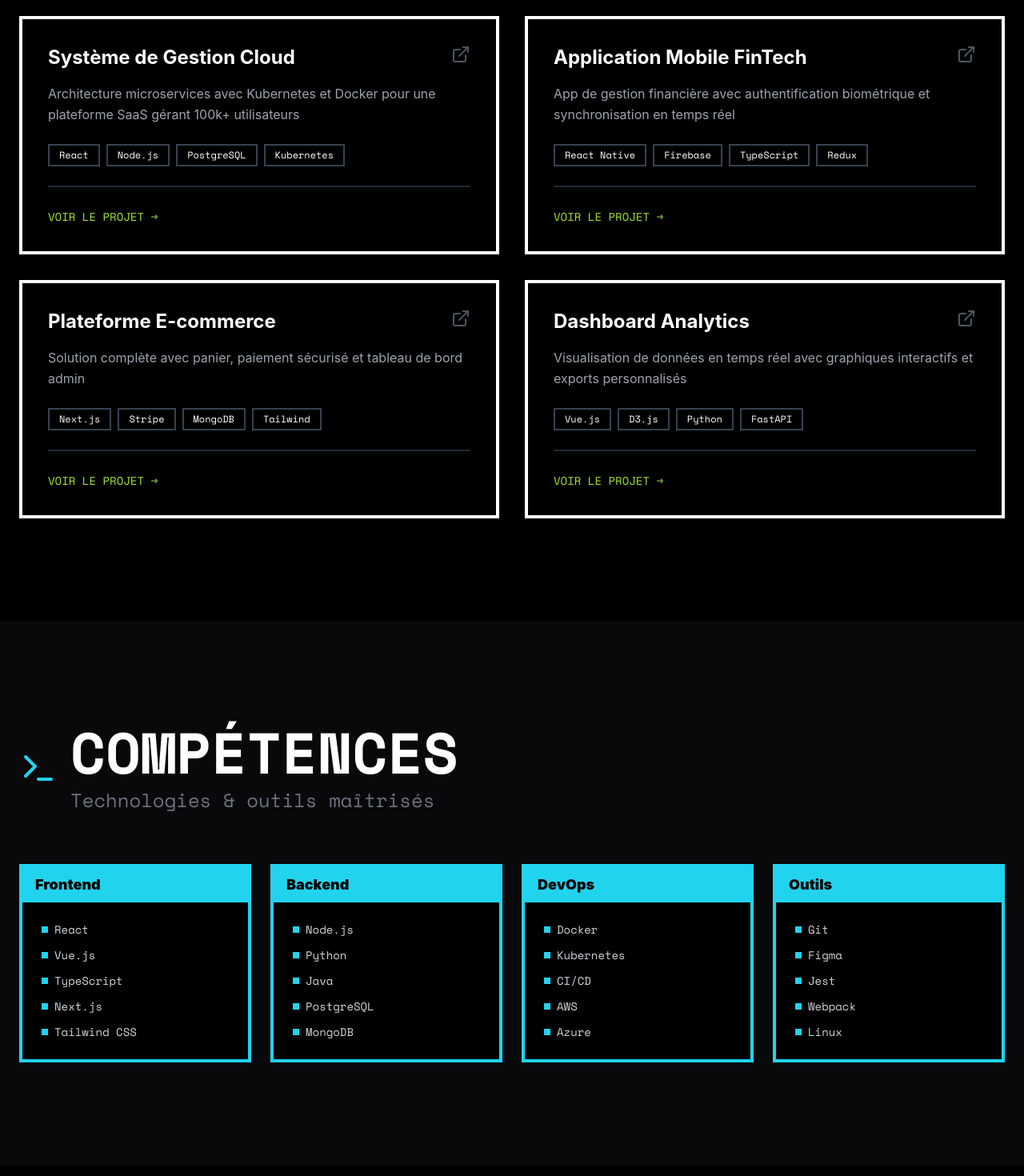
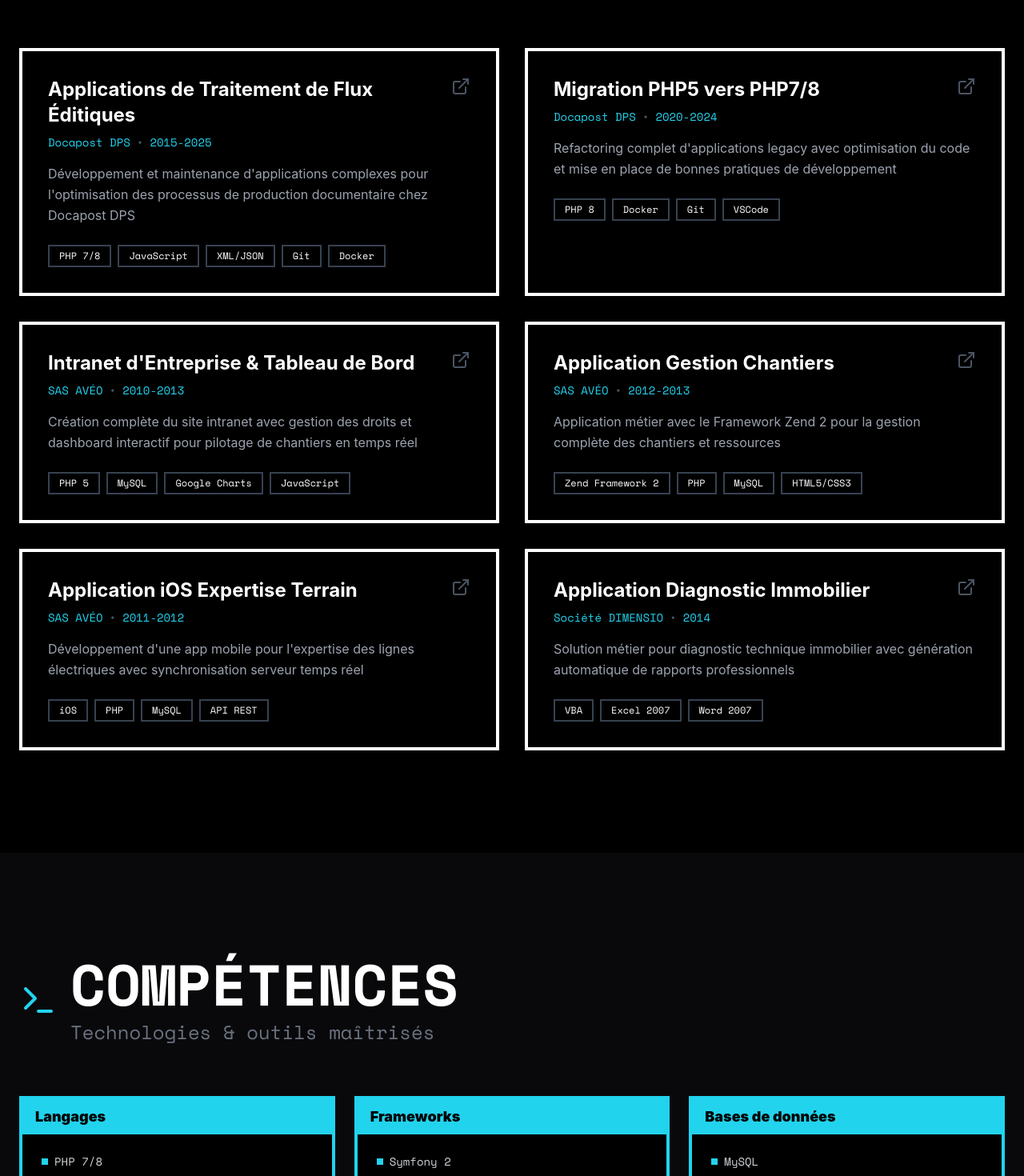
Before and after one commit to plorent-droid/patrice.lorent.github.io, a React (Vite) app: page / in a window 1280 px wide. Shown: the part 1100-2570 px from the top of the page at 80% size. Built offline with nearby package versions, Linux system fonts and the light colour scheme.

Commit message:
:star: feature(portfolio): mise à jour du contenu pour Patrice Lorent

```diff
--- a/src/portfolio.jsx
+++ b/src/portfolio.jsx
@@ -19,56 +19,110 @@ export default function Portfolio() {
 
   const projects = [
     {
-      title: "Système de Gestion Cloud",
-      description: "Architecture microservices avec Kubernetes et Docker pour une plateforme SaaS gérant 100k+ utilisateurs",
-      tech: ["React", "Node.js", "PostgreSQL", "Kubernetes"],
-      link: "#"
+      title: "Applications de Traitement de Flux Éditiques",
+      description: "Développement et maintenance d'applications complexes pour l'optimisation des processus de production documentaire chez Docapost DPS",
+      tech: ["PHP 7/8", "JavaScript", "XML/JSON", "Git", "Docker"],
+      link: "#",
+      company: "Docapost DPS",
+      period: "2015-2025"
     },
     {
-      title: "Application Mobile FinTech",
-      description: "App de gestion financière avec authentification biométrique et synchronisation en temps réel",
-      tech: ["React Native", "Firebase", "TypeScript", "Redux"],
-      link: "#"
+      title: "Migration PHP5 vers PHP7/8",
+      description: "Refactoring complet d'applications legacy avec optimisation du code et mise en place de bonnes pratiques de développement",
+      tech: ["PHP 8", "Docker", "Git", "VSCode"],
+      link: "#",
+      company: "Docapost DPS",
+      period: "2020-2024"
     },
     {
-      title: "Plateforme E-commerce",
-      description: "Solution complète avec panier, paiement sécurisé et tableau de bord admin",
-      tech: ["Next.js", "Stripe", "MongoDB", "Tailwind"],
-      link: "#"
+      title: "Intranet d'Entreprise & Tableau de Bord",
+      description: "Création complète du site intranet avec gestion des droits et dashboard interactif pour pilotage de chantiers en temps réel",
+      tech: ["PHP 5", "MySQL", "Google Charts", "JavaScript"],
+      link: "#",
+      company: "SAS AVÉO",
+      period: "2010-2013"
     },
     {
-      title: "Dashboard Analytics",
-      description: "Visualisation de données en temps réel avec graphiques interactifs et exports personnalisés",
-      tech: ["Vue.js", "D3.js", "Python", "FastAPI"],
-      link: "#"
+      title: "Application Gestion Chantiers",
+      description: "Application métier avec le Framework Zend 2 pour la gestion complète des chantiers et ressources",
+      tech: ["Zend Framework 2", "PHP", "MySQL", "HTML5/CSS3"],
+      link: "#",
+      company: "SAS AVÉO",
+      period: "2012-2013"
+    },
+    {
+      title: "Application iOS Expertise Terrain",
+      description: "Développement d'une app mobile pour l'expertise des lignes électriques avec synchronisation serveur temps réel",
+      tech: ["iOS", "PHP", "MySQL", "API REST"],
+      link: "#",
+      company: "SAS AVÉO",
+      period: "2011-2012"
+    },
+    {
+      title: "Application Diagnostic Immobilier",
+      description: "Solution métier pour diagnostic technique immobilier avec génération automatique de rapports professionnels",
+      tech: ["VBA", "Excel 2007", "Word 2007"],
+      link: "#",
+      company: "Société DIMENSIO",
+      period: "2014"
     }
   ];
 
   const skills = [
-    { category: "Frontend", items: ["React", "Vue.js", "TypeScript", "Next.js", "Tailwind CSS"] },
-    { category: "Backend", items: ["Node.js", "Python", "Java", "PostgreSQL", "MongoDB"] },
-    { category: "DevOps", items: ["Docker", "Kubernetes", "CI/CD", "AWS", "Azure"] },
-    { category: "Outils", items: ["Git", "Figma", "Jest", "Webpack", "Linux"] }
+    {
+      category: "Langages",
+      items: ["PHP 7/8", "Python", "JavaScript", "SQL", "HTML5/CSS3", "VBA"]
+    },
+    {
+      category: "Frameworks",
+      items: ["Symfony 2", "Zend Framework", "Struts 1&2", "jQuery", "JPA/EJB"]
+    },
+    {
+      category: "Bases de données",
+      items: ["MySQL", "SQL Server", "Oracle", "HSQLDB", "Access"]
+    },
+    {
+      category: "DevOps & Cloud",
+      items: ["Docker", "Kubernetes", "Git/GitHub", "CI/CD", "Linux/Windows Server"]
+    },
+    {
+      category: "CMS & Outils",
+      items: ["WordPress", "Joomla", "VSCode", "Eclipse", "Maven", "Photoshop"]
+    },
+    {
+      category: "Méthodologies",
+      items: ["Agile/Scrum", "UML", "Merise", "Gestion de projet", "Code Reviews"]
+    }
   ];
 
   const experiences = [
     {
-      title: "Lead Developer",
-      company: "TechCorp International",
-      period: "2022 - Présent",
-      description: "Direction technique d'une équipe de 8 développeurs. Conception d'architectures scalables et migration vers le cloud."
+      title: "Ingénieur d'Études & Développeur IT",
+      company: "DOCAPOST DPS – La Défense (92)",
+      period: "Oct 2015 - Aujourd'hui (10 ans)",
+      description: "Développement et maintenance d'applications de traitement de flux éditiques. Migration PHP5→PHP7/8, conception d'algorithmes complexes, modernisation de la stack (Docker, Python, DevOps). Mise en place de bonnes pratiques Git et code reviews.",
+      highlights: ["Migration legacy", "Traitement flux éditiques", "Automatisation", "DevOps"]
     },
     {
-      title: "Full Stack Developer",
-      company: "StartupXYZ",
-      period: "2020 - 2022",
-      description: "Développement de features complètes, de la conception à la production. Amélioration des performances de 40%."
+      title: "Développeur Web Full-Stack",
+      company: "SAS AVÉO – Colombes (92)",
+      period: "Nov 2010 - Déc 2013 (3 ans)",
+      description: "Création site intranet entreprise, dashboard interactif de pilotage chantiers, application gestion chantiers (Zend 2), app iOS expertise terrain, serveur mail automatisé. Développement d'outils Excel/VBA pour automatisation métier.",
+      highlights: ["Zend Framework", "App iOS", "Automatisation", "Full-Stack"]
     },
     {
-      title: "Junior Developer",
-      company: "Digital Agency",
-      period: "2018 - 2020",
-      description: "Développement web et maintenance d'applications client. Apprentissage des meilleures pratiques agiles."
+      title: "Analyste Programmeur Freelance",
+      company: "Société DIMENSIO – Latour-de-France (66)",
+      period: "Mars 2014 - Août 2014 (6 mois)",
+      description: "Développement application métier pour diagnostic technique immobilier avec génération automatique de rapports professionnels (Excel/VBA + Word).",
+      highlights: ["VBA", "Freelance", "Solution métier"]
+    },
+    {
+      title: "Contrôleur de Gestion & Développeur",
+      company: "SARL LORENT – Champigny-sur-Marne (94)",
+      period: "Nov 2005 - Oct 2010 (5 ans)",
+      description: "Développement d'outils de contrôle de gestion et d'aide à la décision. Création de tableaux de bord, applications Excel/VBA, et site web de la société. Double compétence technique et métier.",
+      highlights: ["Contrôle de gestion", "Business Intelligence", "VBA"]
     }
   ];
 
@@ -117,7 +171,7 @@ export default function Portfolio() {
           <div className="inline-block mb-6 px-6 py-2 border-2 border-lime-400 bg-lime-400/10 backdrop-blur-sm
             transform -rotate-2"
             style={{ animation: 'slideInLeft 0.8s ease-out' }}>
-            <span className="text-lime-400 font-mono text-sm tracking-wider">DISPONIBLE POUR PROJETS</span>
+            <span className="text-lime-400 font-mono text-sm tracking-wider">DISPONIBLE • 10+ ANS D'EXPÉRIENCE</span>
           </div>
 
           <h1 className="text-7xl md:text-9xl font-black mb-6 leading-none"
@@ -125,16 +179,16 @@ export default function Portfolio() {
               animation: 'slideInUp 1s ease-out 0.2s both',
               fontFamily: "'Space Mono', monospace"
             }}>
-            <span className="block text-white">DÉVELOPPEUR</span>
+            <span className="block text-white">PATRICE</span>
             <span className="block text-transparent bg-clip-text bg-gradient-to-r from-lime-400 to-cyan-400">
-              FULL STACK
+              LORENT
             </span>
           </h1>
 
           <p className="text-xl md:text-2xl text-gray-400 mb-12 max-w-3xl mx-auto font-mono"
             style={{ animation: 'slideInUp 1s ease-out 0.4s both' }}>
-            Je transforme des idées en expériences digitales exceptionnelles.
-            <span className="text-lime-400"> Code propre. Architecture solide. Design impactant.</span>
+            Ingénieur développement PHP & Python • Expert en traitement de flux éditiques
+            <span className="text-lime-400 block mt-2">Migration legacy • Automatisation • Architecture solide</span>
           </p>
 
           <div className="flex flex-wrap gap-4 justify-center mb-12"
@@ -156,11 +210,11 @@ export default function Portfolio() {
 
           <div className="flex gap-6 justify-center"
             style={{ animation: 'slideInUp 1s ease-out 0.8s both' }}>
-            <a href="https://github.com/plorent-droid" target="_blank" rel="noopener noreferrer"
+            <a href="https://github.com/patricelorent" target="_blank" rel="noopener noreferrer"
               className="p-3 border-2 border-gray-600 hover:border-lime-400 hover:bg-lime-400/10 transition-all duration-300">
               <Github className="w-6 h-6" />
             </a>
-            <a href="https://www.linkedin.com/in/patrice-lorent-57643683" target="_blank" rel="noopener noreferrer"
+            <a href="https://linkedin.com/in/patrice-lorent" target="_blank" rel="noopener noreferrer"
               className="p-3 border-2 border-gray-600 hover:border-cyan-400 hover:bg-cyan-400/10 transition-all duration-300">
               <Linkedin className="w-6 h-6" />
             </a>
@@ -195,11 +249,17 @@ export default function Portfolio() {
                   transition-all duration-300 transform hover:-translate-y-2"
                 style={{ animation: `slideInRight 0.6s ease-out ${idx * 0.1}s both` }}>
 
-                <div className="flex items-start justify-between mb-4">
+                <div className="flex items-start justify-between mb-2">
                   <h3 className="text-2xl font-bold group-hover:text-lime-400 transition-colors">
                     {project.title}
                   </h3>
-                  <ExternalLink className="w-6 h-6 text-gray-600 group-hover:text-lime-400 transition-colors" />
+                  <ExternalLink className="w-6 h-6 text-gray-600 group-hover:text-lime-400 transition-colors flex-shrink-0 ml-2" />
+                </div>
+
+                <div className="flex flex-wrap gap-2 mb-4 text-sm font-mono text-cyan-400">
+                  <span>{project.company}</span>
+                  <span className="text-gray-600">•</span>
+                  <span>{project.period}</span>
                 </div>
 
                 <p className="text-gray-400 mb-6 leading-relaxed">
@@ -214,14 +274,6 @@ export default function Portfolio() {
                       {tech}
                     </span>
                   ))}
-                </div>
-
-                <div className="mt-6 pt-6 border-t-2 border-gray-800 group-hover:border-lime-400 transition-colors">
-                  <a href={project.link}
-                    className="inline-flex items-center gap-2 text-lime-400 font-mono text-sm
-                      hover:gap-4 transition-all duration-300">
-                    VOIR LE PROJET →
-                  </a>
                 </div>
               </div>
             ))}
@@ -240,7 +292,7 @@ export default function Portfolio() {
             </h2>
           </div>
 
-          <div className="grid md:grid-cols-2 lg:grid-cols-4 gap-6">
+          <div className="grid md:grid-cols-2 lg:grid-cols-3 gap-6">
             {skills.map((skillGroup, idx) => (
               <div key={idx}
                 className="border-4 border-cyan-400 bg-black p-6"
@@ -262,6 +314,69 @@ export default function Portfolio() {
                 </ul>
               </div>
             ))}
+          </div>
+        </div>
+      </section>
+
+      {/* Formation & Certifications Section */}
+      <section id="formation" className="relative py-32 px-6">
+        <div className="max-w-7xl mx-auto">
+          <div className="flex items-center gap-4 mb-16">
+            <Terminal className="w-12 h-12 text-lime-400" />
+            <h2 className="text-5xl md:text-7xl font-black" style={{ fontFamily: "'Space Mono', monospace" }}>
+              FORMATION
+              <span className="block text-2xl text-gray-500 font-normal mt-2">Certifications & diplômes</span>
+            </h2>
+          </div>
+
+          <div className="grid md:grid-cols-2 gap-6">
+            <div className="border-4 border-lime-400 bg-black p-6"
+              style={{ animation: 'slideInLeft 0.6s ease-out' }}>
+              <div className="bg-lime-400 text-black px-4 py-2 font-black text-lg mb-6 -mx-6 -mt-6">
+                CERTIFICATIONS RÉCENTES
+              </div>
+              <ul className="space-y-4">
+                <li className="border-l-4 border-cyan-400 pl-4">
+                  <div className="text-cyan-400 font-bold">2026</div>
+                  <div className="text-white font-mono">GitHub Copilot</div>
+                  <div className="text-gray-500 text-sm">Docaposte Institute</div>
+                </li>
+                <li className="border-l-4 border-cyan-400 pl-4">
+                  <div className="text-cyan-400 font-bold">2025</div>
+                  <div className="text-white font-mono">Automatisation avec Python</div>
+                  <div className="text-gray-500 text-sm">Docaposte Institute</div>
+                </li>
+                <li className="border-l-4 border-cyan-400 pl-4">
+                  <div className="text-cyan-400 font-bold">2023</div>
+                  <div className="text-white font-mono">Initiation Cloud/DevOps</div>
+                  <div className="text-gray-500 text-sm">Docaposte Institute</div>
+                </li>
+              </ul>
+            </div>
+
+            <div className="border-4 border-lime-400 bg-black p-6"
+              style={{ animation: 'slideInRight 0.6s ease-out 0.2s both' }}>
+              <div className="bg-lime-400 text-black px-4 py-2 font-black text-lg mb-6 -mx-6 -mt-6">
+                DIPLÔMES
+              </div>
+              <ul className="space-y-4">
+                <li className="border-l-4 border-cyan-400 pl-4">
+                  <div className="text-cyan-400 font-bold">2014-2015</div>
+                  <div className="text-white font-mono">Développeur Java EE (Niveau II)</div>
+                  <div className="text-gray-500 text-sm">AFPA Créteil</div>
+                </li>
+                <li className="border-l-4 border-cyan-400 pl-4">
+                  <div className="text-cyan-400 font-bold">2005-2011</div>
+                  <div className="text-white font-mono">DUT Informatique (niveau)</div>
+                  <div className="text-gray-500 text-sm">CNAM Paris</div>
+                </li>
+                <li className="border-l-4 border-cyan-400 pl-4">
+                  <div className="text-cyan-400 font-bold">2004</div>
+                  <div className="text-white font-mono">BTS Comptabilité & Gestion</div>
+                  <div className="text-gray-500 text-sm">Académie de Créteil</div>
+                </li>
+              </ul>
+            </div>
           </div>
         </div>
       </section>
@@ -298,9 +413,20 @@ export default function Portfolio() {
                   </span>
                 </div>
 
-                <p className="text-gray-400 leading-relaxed max-w-3xl">
+                <p className="text-gray-400 leading-relaxed max-w-3xl mb-4">
                   {exp.description}
                 </p>
+
+                {exp.highlights && (
+                  <div className="flex flex-wrap gap-2">
+                    {exp.highlights.map((highlight, hIdx) => (
+                      <span key={hIdx}
+                        className="px-3 py-1 text-xs font-mono bg-lime-400/10 border border-lime-400/30 text-lime-400">
+                        {highlight}
+                      </span>
+                    ))}
+                  </div>
+                )}
               </div>
             ))}
           </div>
@@ -312,10 +438,13 @@ export default function Portfolio() {
         <div className="max-w-4xl mx-auto">
           <h2 className="text-5xl md:text-7xl font-black text-black mb-6 text-center"
             style={{ fontFamily: "'Space Mono', monospace" }}>
-            TRAVAILLONS ENSEMBLE
+            DISCUTONS DE VOTRE PROJET
           </h2>
-          <p className="text-black text-xl text-center mb-12 font-mono">
-            Un projet en tête ? Discutons-en autour d'un café (virtuel) !
+          <p className="text-black text-xl text-center mb-4 font-mono">
+            CDI • Freelance • Mission longue durée
+          </p>
+          <p className="text-black/80 text-lg text-center mb-12 font-mono">
+            📍 Île-de-France + Télétravail • 📧 patrice.lorent@gmail.com • 📞 06.64.03.91.46
           </p>
 
           <form className="space-y-6">
@@ -326,7 +455,7 @@ export default function Portfolio() {
                   className="w-full px-4 py-3 border-4 border-black bg-white text-black
                     focus:outline-none focus:border-black focus:shadow-[4px_4px_0px_rgba(0,0,0,1)]
                     transition-shadow font-mono"
-                  placeholder="John Doe" />
+                  placeholder="Votre nom" />
               </div>
               <div>
                 <label className="block text-black font-bold mb-2 font-mono">EMAIL</label>
@@ -334,7 +463,7 @@ export default function Portfolio() {
                   className="w-full px-4 py-3 border-4 border-black bg-white text-black
                     focus:outline-none focus:border-black focus:shadow-[4px_4px_0px_rgba(0,0,0,1)]
                     transition-shadow font-mono"
-                  placeholder="john@example.com" />
+                  placeholder="votre@email.com" />
               </div>
             </div>
 
@@ -344,7 +473,7 @@ export default function Portfolio() {
                 className="w-full px-4 py-3 border-4 border-black bg-white text-black h-40
                   focus:outline-none focus:border-black focus:shadow-[4px_4px_0px_rgba(0,0,0,1)]
                   transition-shadow resize-none font-mono"
-                placeholder="Parlez-moi de votre projet..."></textarea>
+                placeholder="Parlez-moi de votre projet, mission ou opportunité..."></textarea>
             </div>
 
             <button type="submit"
@@ -361,9 +490,11 @@ export default function Portfolio() {
       {/* Footer */}
       <footer className="relative py-12 px-6 bg-black border-t-4 border-lime-400">
         <div className="max-w-7xl mx-auto text-center">
-          <p className="text-gray-500 font-mono">
-            © 2024 - Conçu & développé avec{' '}
-            <span className="text-lime-400">{'<3'}</span>
+          <p className="text-gray-500 font-mono mb-2">
+            © 2025 Patrice Lorent - Ingénieur Développement PHP & Python
+          </p>
+          <p className="text-gray-600 font-mono text-sm">
+            Conçu avec <span className="text-lime-400">{'<3'}</span> et beaucoup de caféine
           </p>
         </div>
       </footer>
```
Also changed, not shown: index.html (+10 -3 lines), 1 other file (tests, documents, lock files or other folders).
